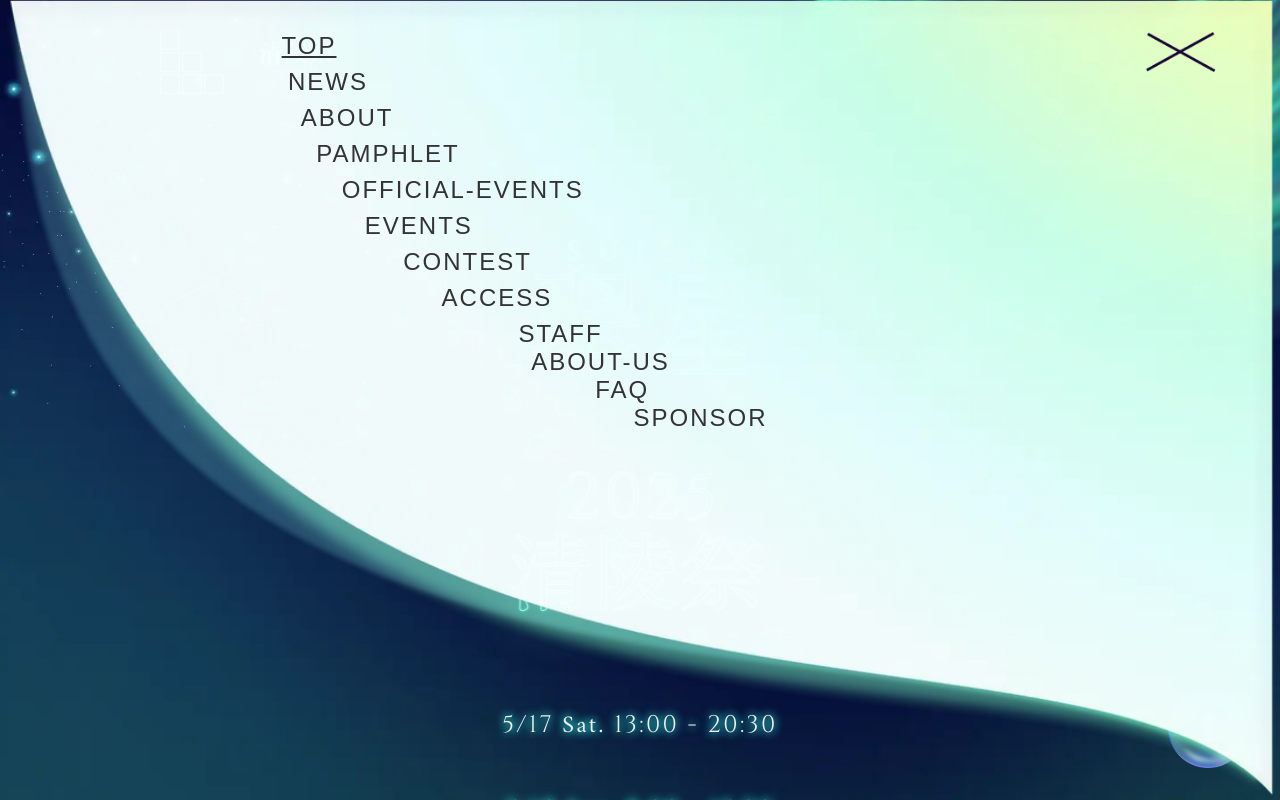
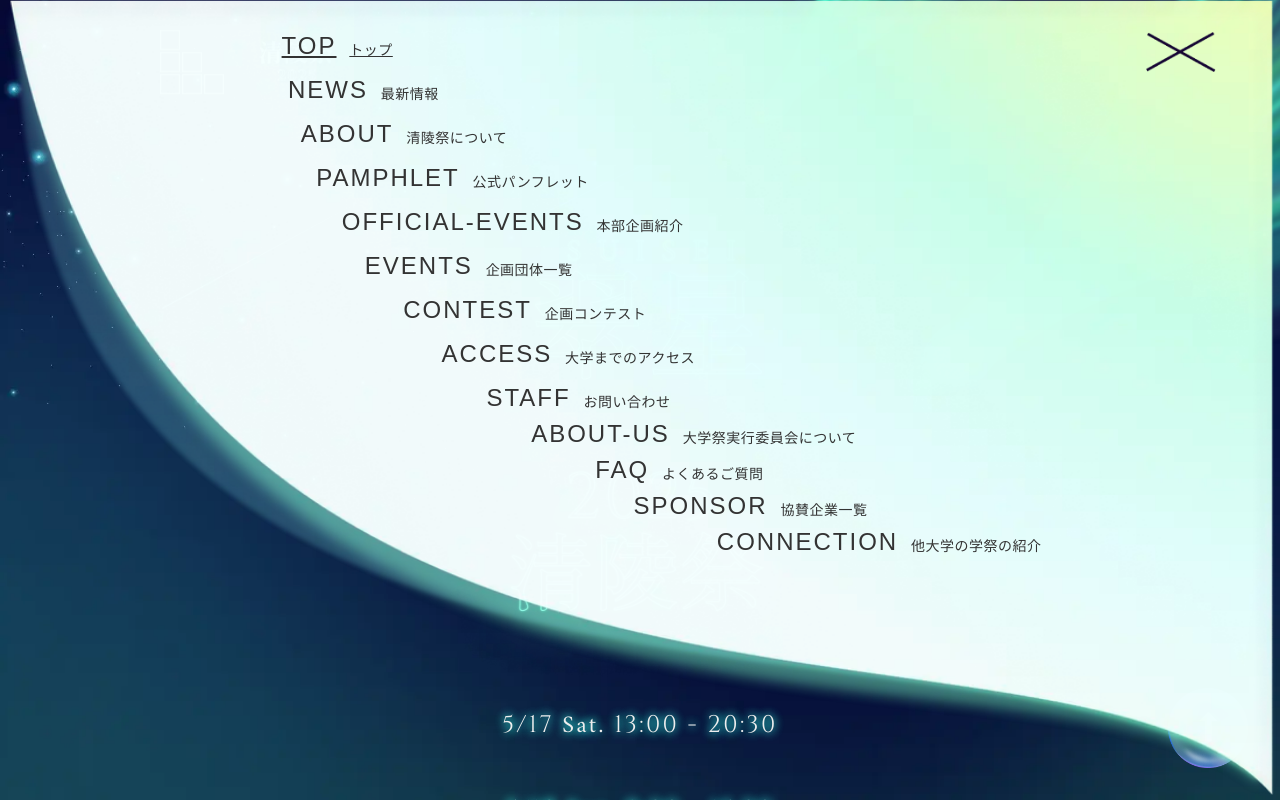
Before and after one commit to ynufes-tech/ynufes-seiryo25, a Nuxt app: page / in a window 1280 px wide. Both pictures are taken after a click on the picture 1060 px from the left and 52 px from the top of the page. Shown: the top 800 px of the page. Built offline with nearby package versions, Linux system fonts and the light colour scheme; a web font is replaced by a local one.

Commit message:
navimenu下部にconnection追加・日本語もつけた

```diff
--- a/components/NaviMenu.vue
+++ b/components/NaviMenu.vue
@@ -34,40 +34,82 @@ const toggle = () => {
       <nav>
         <ul class="nav-list">
           <li>
-            <NuxtLink to="/" @click="toggle">TOP</NuxtLink>
+            <NuxtLink to="/" @click="toggle" class="link"
+              >TOP
+              <div class="jptxt">トップ</div></NuxtLink
+            >
           </li>
           <li>
-            <NuxtLink to="/news" @click="toggle">NEWS</NuxtLink>
+            <NuxtLink to="/news" @click="toggle" class="link"
+              >NEWS
+              <div class="jptxt">最新情報</div></NuxtLink
+            >
           </li>
           <li>
-            <NuxtLink to="/about" @click="toggle">ABOUT</NuxtLink>
+            <NuxtLink to="/about" @click="toggle" class="link"
+              >ABOUT
+              <div class="jptxt">清陵祭について</div></NuxtLink
+            >
           </li>
           <li>
-            <NuxtLink to="/pamphlet" @click="toggle">PAMPHLET</NuxtLink>
+            <NuxtLink to="/pamphlet" @click="toggle" class="link"
+              >PAMPHLET
+              <div class="jptxt">公式パンフレット</div></NuxtLink
+            >
           </li>
           <li>
-            <NuxtLink to="/official" @click="toggle">OFFICIAL-EVENTS</NuxtLink>
+            <NuxtLink to="/official" @click="toggle" class="link" id="official"
+              >OFFICIAL-EVENTS
+              <div class="jptxt">本部企画紹介</div></NuxtLink
+            >
           </li>
           <li>
-            <NuxtLink to="/events" @click="toggle">EVENTS</NuxtLink>
+            <NuxtLink to="/events" @click="toggle" class="link"
+              >EVENTS
+              <div class="jptxt">企画団体一覧</div></NuxtLink
+            >
           </li>
           <li>
-            <NuxtLink to="/contest" @click="toggle">CONTEST</NuxtLink>
+            <NuxtLink to="/contest" @click="toggle" class="link"
+              >CONTEST
+              <div class="jptxt">企画コンテスト</div></NuxtLink
+            >
           </li>
           <li>
-            <NuxtLink to="/access" @click="toggle">ACCESS</NuxtLink>
+            <NuxtLink to="/access" @click="toggle" class="link"
+              >ACCESS
+              <div class="jptxt">大学までのアクセス</div></NuxtLink
+            >
           </li>
           <li>
-            <NuxtLink to="/staff" @click="toggle">STAFF</NuxtLink>
+            <NuxtLink to="/staff" @click="toggle" class="link"
+              >STAFF
+              <div class="jptxt">お問い合わせ</div></NuxtLink
+            >
           </li>
           <li>
-            <NuxtLink to="/about-us" @click="toggle">ABOUT-US</NuxtLink>
+            <NuxtLink to="/about-us" @click="toggle" class="link"
+              >ABOUT-US
+              <div class="jptxt">大学祭実行委員会について</div></NuxtLink
+            >
           </li>
           <li>
-            <NuxtLink to="/faq" @click="toggle">FAQ</NuxtLink>
+            <NuxtLink to="/faq" @click="toggle" class="link"
+              >FAQ
+              <div class="jptxt">よくあるご質問</div></NuxtLink
+            >
           </li>
           <li>
-            <NuxtLink to="/sponsor" @click="toggle">SPONSOR</NuxtLink>
+            <NuxtLink to="/sponsor" @click="toggle" class="link"
+              >SPONSOR
+              <div class="jptxt">協賛企業一覧</div></NuxtLink
+            >
+          </li>
+          <li>
+            <NuxtLink to="/connection" @click="toggle" class="link"
+              >CONNECTION
+              <div class="jptxt">他大学の学祭の紹介</div></NuxtLink
+            >
           </li>
         </ul>
       </nav>
@@ -177,92 +219,121 @@ const toggle = () => {
   margin-bottom: 2rem;
 
   &:hover {
-    transform: translateY(-2px) scale(1.1);
+    transform: translateY(-1px) scale(1.01);
     color: #666666;
     transition: transform 0.3s ease;
   }
   &:nth-child(1) {
     top: 10%; /* 最初の項目 */
-    margin: 2rem 0 1rem 22vw;
+    margin: 2rem 0 1.5rem 22vw;
     @include md {
       margin: 1.5rem 0 1rem 30vw;
     }
   }
   &:nth-child(2) {
     top: 5%; /* 最初の項目 */
-    margin: -1vh 0 1rem 22.5vw;
+    margin: -1vh 0 1.5rem 22.5vw;
     @include md {
       margin: 1rem 0 1rem 37vw;
     }
   }
   &:nth-child(3) {
     top: 5%; /* 最初の項目 */
-    margin: -1vh 0 1rem 23.5vw;
+    margin: -1vh 0 1.5rem 23.5vw;
     @include md {
       margin: 1rem 0 1rem 40vw;
     }
   }
   &:nth-child(4) {
     top: 5%; /* 最初の項目 */
-    margin: -1vh 0 1rem 24.7vw;
+    margin: -1vh 0 1.5rem 24.7vw;
     @include md {
       margin: 1rem 0 1rem 41vw;
     }
   }
   &:nth-child(5) {
     top: 5%; /* 最初の項目 */
-    margin: -1vh 0 1rem 26.7vw;
+    margin: -1vh 0 1.5rem 26.7vw;
     @include md {
       margin: 1rem 0 1rem 41vw;
     }
   }
   &:nth-child(6) {
     top: 5%; /* 最初の項目 */
-    margin: -1vh 0 1rem 28.5vw;
+    margin: -1vh 0 1.5rem 28.5vw;
     @include md {
       margin: 1rem 0 1rem 38vw;
     }
   }
   &:nth-child(7) {
     top: 5%; /* 最初の項目 */
-    margin: -1vh 0 1rem 31.5vw;
+    margin: -1vh 0 1.5rem 31.5vw;
     @include md {
       margin: 1rem 0 1rem 35.5vw;
     }
   }
   &:nth-child(8) {
     top: 5%; /* 最初の項目 */
-    margin: -1vh 0 1rem 34.5vw;
+    margin: -1vh 0 1.5rem 34.5vw;
     @include md {
       margin: 1rem 0 1rem 32vw;
     }
   }
   &:nth-child(9) {
     top: 5%; /* 最初の項目 */
-    margin: -1vh 0 1rem 40.5vw;
+    margin: -1vh 0 1.5rem 38vw;
     @include md {
-      margin: 1rem 0 1rem 32vw;
+      margin: 1rem 0 1rem 30vw;
     }
   }
   &:nth-child(10) {
     top: 5%; /* 最初の項目 */
-    margin: -2vh 0 1rem 41.5vw;
+    margin: -2vh 0 1.5rem 41.5vw;
     @include md {
-      margin: 1rem 0 1rem 28vw;
+      margin: 1rem 0 1rem 27vw;
     }
   }
   &:nth-child(11) {
     top: 5%; /* 最初の項目 */
-    margin: -2vh 0 1rem 46.5vw;
+    margin: -2vh 0 1.5rem 46.5vw;
     @include md {
-      margin: 1rem 0 1rem 29vw;
+      margin: 1rem 0 1rem 24.5vw;
     }
   }
   &:nth-child(12) {
     top: 5%; /* 最初の項目 */
-    margin: -2vh 0 1rem 49.5vw;
+    margin: -2vh 0 1.5rem 49.5vw;
     @include md {
-      margin: 1rem 0 1rem 30vw;
+      margin: 1rem 0 1rem 25.5vw;
+    }
+  }
+  &:nth-child(13) {
+    top: 5%; /* 最初の項目 */
+    margin: -2vh 0 1.5rem 56vw;
+    @include md {
+      margin: 1rem 0 1rem 28.5vw;
+    }
+  }
+}
+.link {
+  display: flex;
+}
+.jptxt {
+  margin: auto 0 1px 0;
+  padding-left: 1vw;
+  font-size: 14px;
+  letter-spacing: 0.5px;
+
+  @include md {
+    font-size: 11px;
+    padding-left: 1vw;
+  }
+}
+#official {
+  @include sm {
+    font-size: 1.1rem;
+    .jptxt {
+      font-size: 9px;
     }
   }
 }
@@ -281,7 +352,7 @@ const toggle = () => {
 }
 
 .nav-list li a:hover {
-  transform: scale(1.2);
+  transform: scale(1.05);
   color: #666666;
 }
 
```
